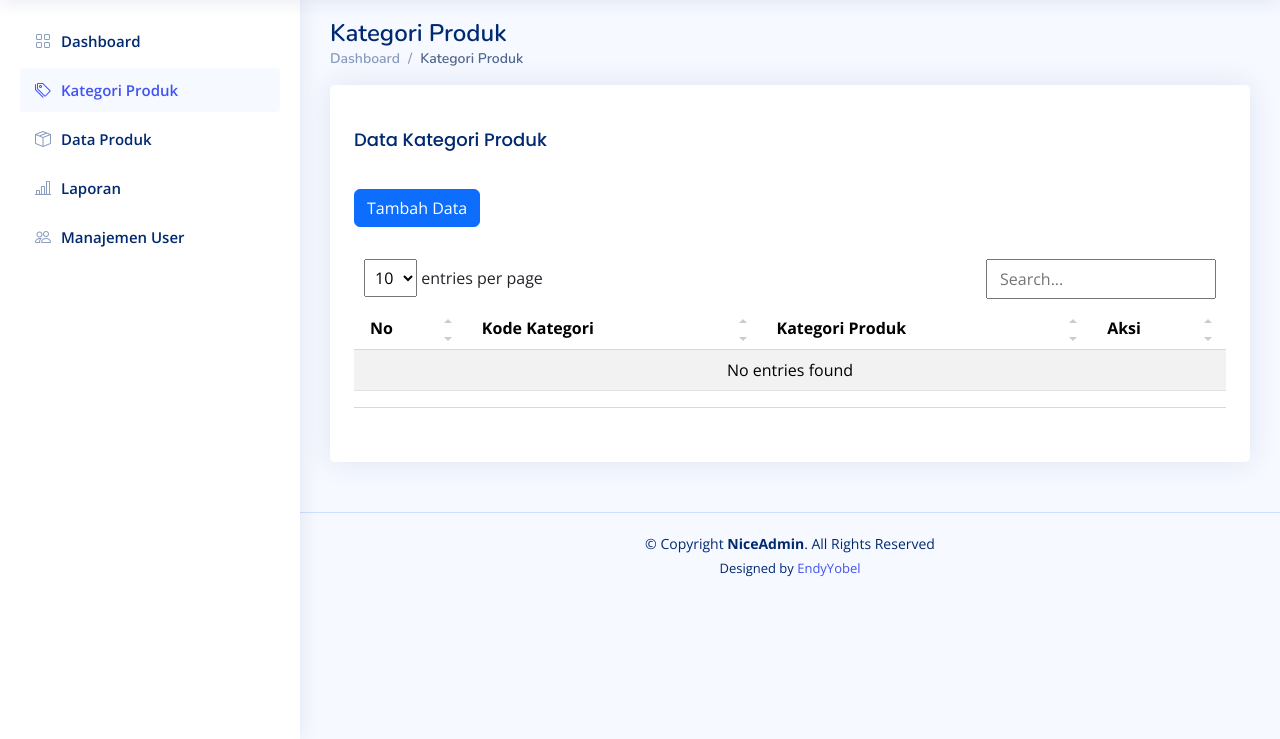
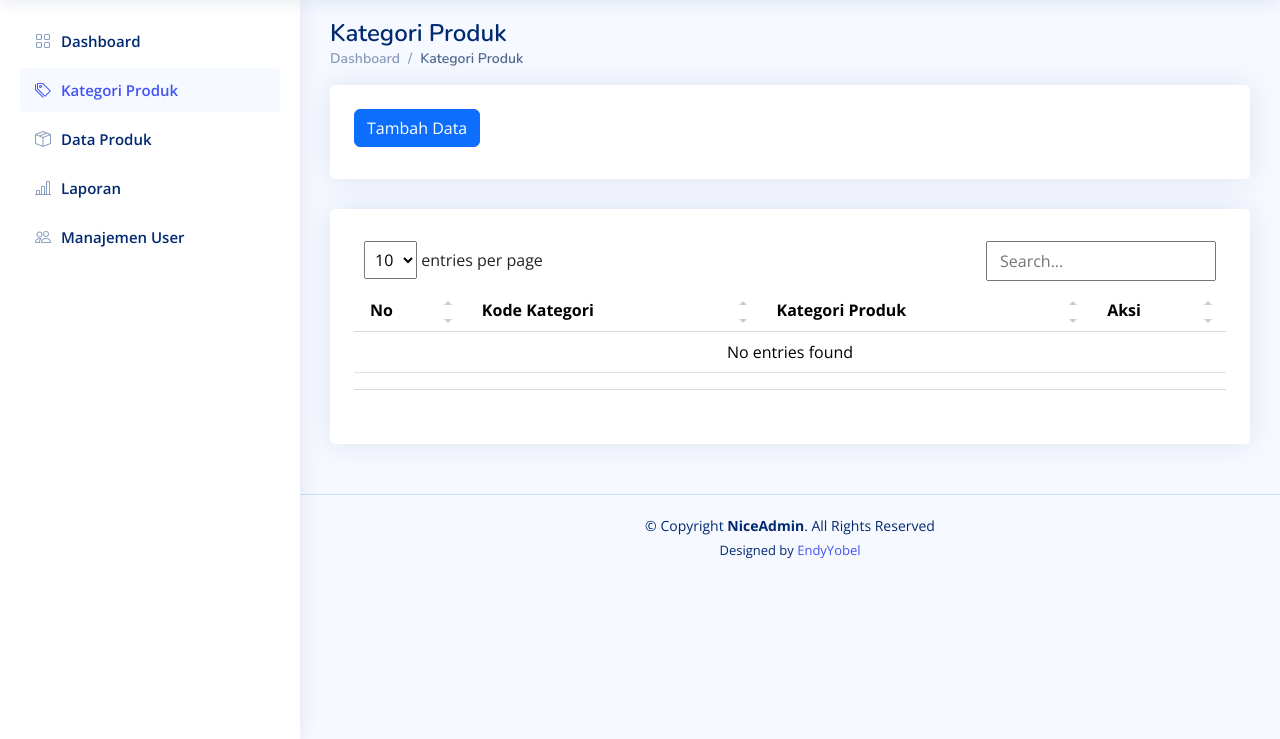
Before and after one commit to Endy288/Endy, a PHP site: page /kategori_produk.php in a window 1280 px wide. Shown: the part 61-800 px from the top of the page. Run offline with PHP 8.4, Linux system fonts and the light colour scheme; data that the repository does not hold is empty; some libraries are stand-ins or nearby versions.

Commit message:
Perbaiki halaman kategori produk

```diff
--- a/kategori_produk.php
+++ b/kategori_produk.php
@@ -154,6 +154,7 @@
       <nav>
         <ol class="breadcrumb">
           <li class="breadcrumb-item"><a href="index.php">Dashboard</a></li>
+         <!-- Breadcrumb -->
 <li class="breadcrumb-item active">Kategori Produk</li>
 </ol>
 </nav>
@@ -163,61 +164,76 @@
   <div class="row">
     <div class="col-lg-12">
 
+      <!-- Card Tombol -->
       <div class="card">
         <div class="card-body p-4">
 
-          <h5 class="card-title mb-4">Data Kategori Produk</h5>
-
-          <!-- Tombol -->
-          <div class="mb-4">
+          <div class="mb-2">
             <a href="t_kat.php" class="btn btn-primary">
               Tambah Data
             </a>
           </div>
 
-          <!-- Table -->
-          <table class="table table-striped datatable">
+        </div>
+      </div>
+
+      <!-- Card Tabel -->
+      <div class="card">
+        <div class="card-body p-4">
+
+          <div class="table-responsive">
+            <table class="table datatable align-middle">
               <thead>
                 <tr>
                   <th>No</th>
                   <th>Kode Kategori</th>
                   <th>Kategori Produk</th>
-                <th>Aksi</th>
+                  <th class="text-center">Aksi</th>
                 </tr>
               </thead>
 
               <tbody>
+
                 <?php
                 include "koneksi.php";
 
                 $no = 1;
 
-$sql = mysqli_query($conn, "SELECT * FROM categories");
+                $query = mysqli_query($conn, "SELECT * FROM categories");
 
-while($data = mysqli_fetch_array($sql)){
+                if (!$query) {
+                    die("Query Error : " . mysqli_error($conn));
+                }
+
+                while ($data = mysqli_fetch_array($query)) {
                 ?>
 
                 <tr>
-    <td><?php echo $no++; ?></td>
-    <td><?php echo $data['category_id']; ?></td>
-    <td><?php echo $data['nm_kat']; ?></td>
-    <td>
-        <a href="e_kat.php?id=<?php echo $data['id']; ?>" class="btn btn-warning btn-sm">
+                  <td><?= $no++; ?></td>
+                  <td><?= $data['category_id']; ?></td>
+                  <td><?= $data['nm_kat']; ?></td>
+
+                  <td class="text-center">
+
+                    <a href="e_kat.php?id=<?= $data['id']; ?>"
+                      class="btn btn-warning btn-sm">
                       Edit
                     </a>
 
-        <a href="h_kat.php?id=<?php echo $data['id']; ?>"
+                    <a href="h_kat.php?id=<?= $data['id']; ?>"
                       class="btn btn-danger btn-sm"
-        onclick="return confirm('Yakin ingin menghapus data?')">
+                      onclick="return confirm('Yakin ingin menghapus data ini?')">
                       Hapus
                     </a>
+
                   </td>
                 </tr>
 
                 <?php } ?>
+
               </tbody>
             </table>
-              <!-- End Table with stripped rows -->
+          </div>
 
         </div>
       </div>
```
Lines whose indentation alone changed are shown as unchanged.
